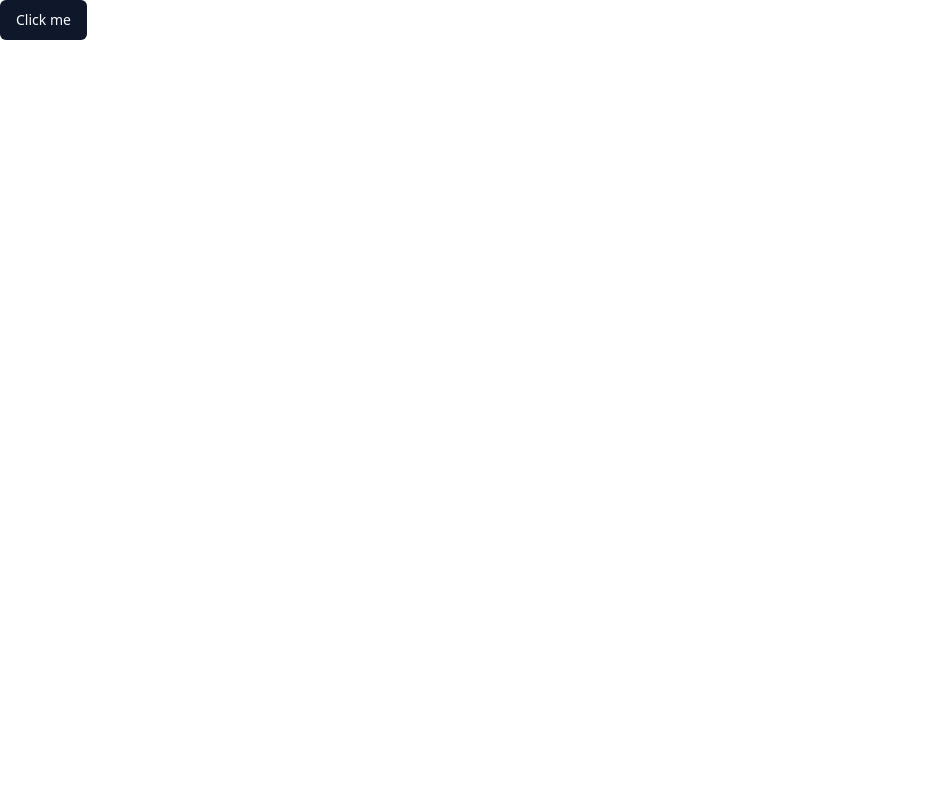
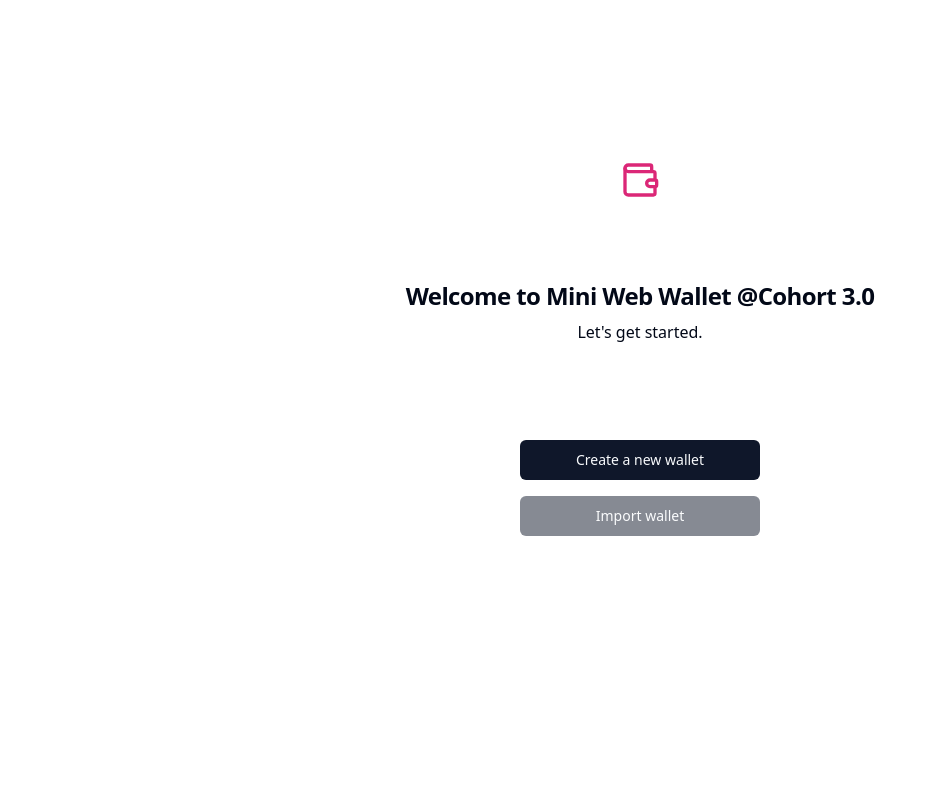
Before and after one commit to sachingupta67/Web-3-MiniWallet-Bagpack-Clone, a React (Vite) app: page / in a window 1280 px wide. Shown: the top 800 px of the page, without its empty margins (0-937 px from the left). Built offline with nearby package versions, Linux system fonts and the light colour scheme.

Commit message:
Welcome UI DOne

```diff
--- a/src/App.tsx
+++ b/src/App.tsx
@@ -1,9 +1,10 @@
-import { Button } from "@/components/ui/button"
+import { Welcome, SelectNetwork } from "./Modules/Onboarding";
 
 export default function Home() {
   return (
-    <div>
-      <Button onClick={()=>alert('hello')}>Click me</Button>
+    <div className="bg-dark">
+      <Welcome />
+      <SelectNetwork/>
     </div>
-  )
+  );
 }
--- /dev/null
+++ b/src/Modules/Onboarding/SelectNetwork/index.tsx
@@ -0,0 +1,5 @@
+
+const SelectNetwork=()=>{
+    return <div>SelectNetwork</div>
+}
+export default SelectNetwork
--- /dev/null
+++ b/src/Modules/Onboarding/Welcome/index.tsx
@@ -0,0 +1,25 @@
+import { Button } from "@/components/ui/button";
+import { Wallet } from "lucide-react";
+
+const Welcome = () => {
+  return (
+    <div className="w-screen h-screen ">
+      <div className="mt-40 mb-20">
+        <div className="flex items-center justify-center mb-20">
+          <Wallet className="w-10 h-10 text-pink-600 " />
+        </div>
+        <h3 className="scroll-m-20 text-2xl font-semibold tracking-tight text-center mb-2">
+          Welcome to Mini Web Wallet @Cohort 3.0
+        </h3>
+        <h6 className="text-center">Let's get started.</h6>
+      </div>
+      <div className="flex items-center justify-center flex-col">
+        <Button className="w-60 mt-4 mb-4">Create a new wallet</Button>
+        <Button disabled className="w-60">
+          Import wallet
+        </Button>
+      </div>
+    </div>
+  );
+};
+export default Welcome;
--- /dev/null
+++ b/src/Modules/Onboarding/index.tsx
@@ -0,0 +1,6 @@
+import SelectNetwork from "./SelectNetwork";
+import Welcome from "./Welcome";
+
+
+
+export {SelectNetwork, Welcome}
--- a/src/index.css
+++ b/src/index.css
@@ -4,7 +4,7 @@
 
 @layer base {
   :root {
-    --background: 0 0% 100%;
+    --background:fff 0 0% 100%;
     --foreground: 222.2 84% 4.9%;
     --card: 0 0% 100%;
     --card-foreground: 222.2 84% 4.9%;
```
